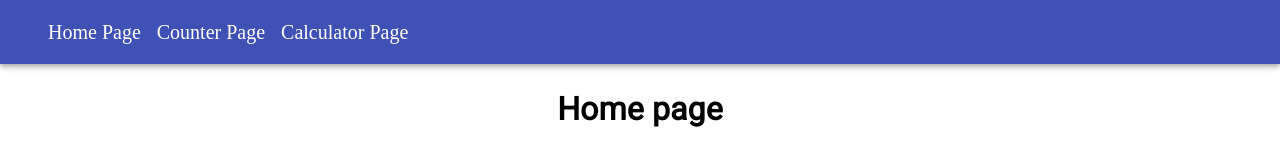
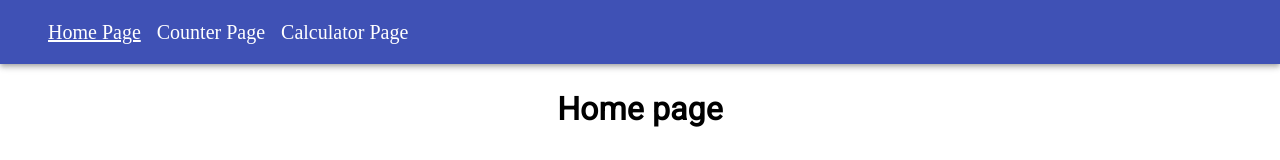
Before and after one commit to mrvanagas/react-app-1, a React (Create React App) app: page / in a window 1280 px wide. Shown: the top 160 px of the page. Built offline with nearby package versions, Linux system fonts and the light colour scheme.

Commit message:
feat: style fixes

```diff
--- a/src/App.jsx
+++ b/src/App.jsx
@@ -20,15 +20,14 @@ const App = () => {
       <Navbar />
       <Container>
         <Typography align="center">
-
           <Switch>
-            <Route path="/counter">
+            <Route exact path="/counter">
               <CounterPage />
             </Route>
-            <Route path="/calculator">
+            <Route exact path="/calculator">
               <CalculatorPage />
             </Route>
-            <Route path="/">
+            <Route exact path="/">
               <HomePage />
             </Route>
           </Switch>
--- a/src/components/navbar.jsx
+++ b/src/components/navbar.jsx
@@ -1,6 +1,6 @@
 import React from 'react';
 import{ AppBar, Toolbar, Container, makeStyles} from '@material-ui/core'
-import {Link} from 'react-router-dom';
+import {NavLink} from 'react-router-dom';
 
 const useStyles = makeStyles(theme => {
     return {
@@ -12,6 +12,9 @@ const useStyles = makeStyles(theme => {
             '&:hover' :{
                 color: '#ccc'
             }
+        },
+        linkActive: {
+            textDecoration: 'underline'
         }
     }
 });
@@ -23,9 +26,9 @@ const Navbar = () => {
       <AppBar position="static">
         <Toolbar>
             <Container>
-                <Link className={classes.link} to="/" >Home Page</Link>
-                <Link className={classes.link} to="/counter" >Counter Page</Link>
-                <Link className={classes.link} to="/calculator" >Calculator Page</Link>
+                <NavLink exact className={classes.link} activeClassName={classes.linkActive} to="/" >Home Page</NavLink>
+                <NavLink exact className={classes.link} activeClassName={classes.linkActive} to="/counter" >Counter Page</NavLink>
+                <NavLink exact className={classes.link} activeClassName={classes.linkActive} to="/calculator" >Calculator Page</NavLink>
             </Container>
         </Toolbar>
       </AppBar>
```
